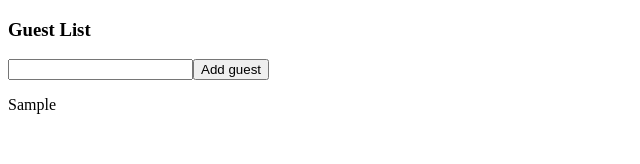
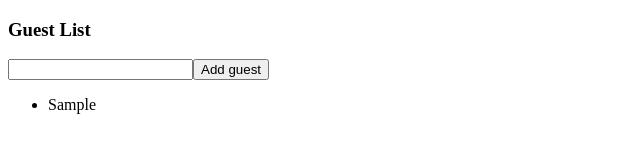
Before and after one commit to aimenin/typesciptPlusReactLeaarningRepo, a React (Create React App) app: page / in a window 1280 px wide. Both pictures are taken after typing "Sample" into the empty fields and a click on the button "Add guest". Shown: the top 164 px of the page, without its empty margins (0-640 px from the left). Built offline with nearby package versions, Linux system fonts and the light colour scheme.

Commit message:
add final changes to our example

```diff
--- a/src/state/GuestList.tsx
+++ b/src/state/GuestList.tsx
@@ -15,9 +15,11 @@ const GuestList: React.FC = () => {
 
       <input value={name} onChange={(e) => setName(e.target.value)}/>
       <button onClick={handleGuestAdd}>Add guest</button>
-      {guests.map((guest) => {
-        return (<p>{guest}</p>)
-      })}
+      <ul>
+        {guests.map((guest, index) => {
+          return (<li key={guest}>{guest}</li>)
+        })}
+      </ul>
     </div>
   );
 };
```
